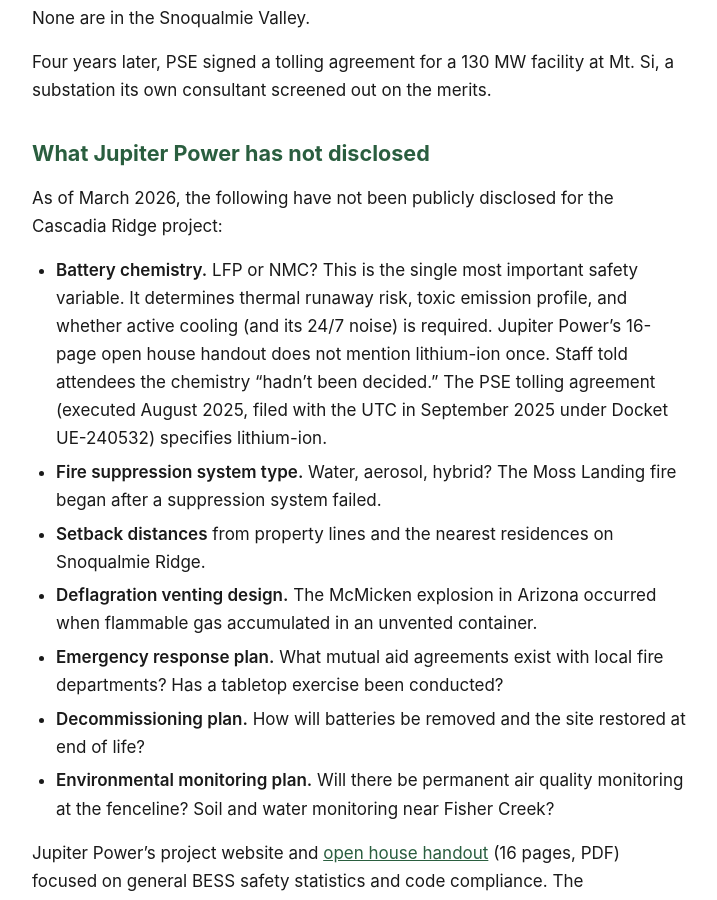
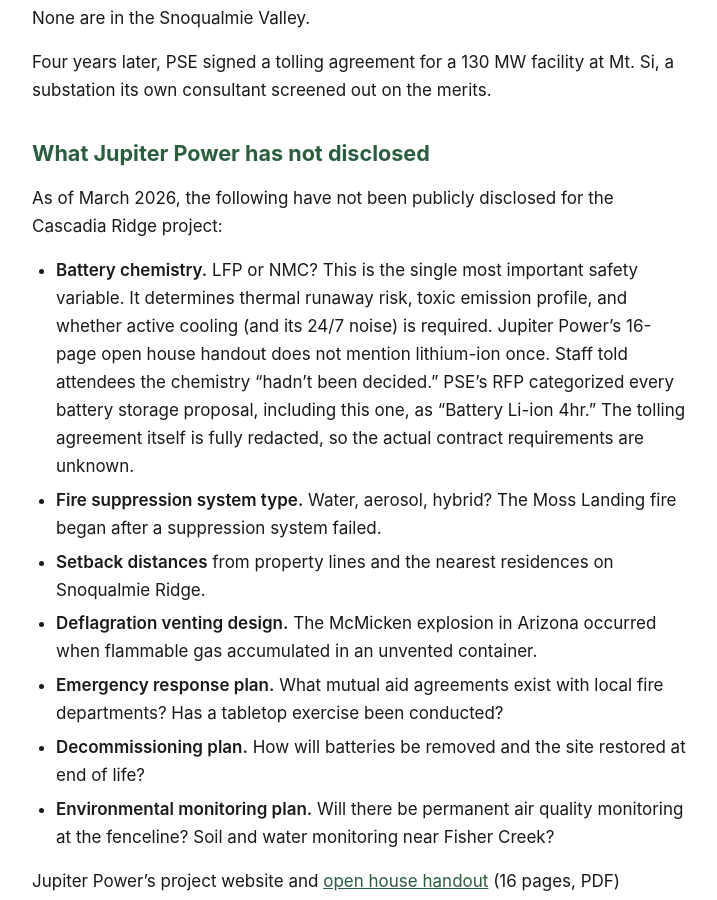
Before and after one commit to calef/cascadia-ridge-bess, a Jekyll site: the page built from _pages/project.md, in a window 1280 px wide and 900 px high, scrolled down 3267 px. Shown: the whole window, without its empty margins (280-997 px from the left). Built offline with Jekyll 4.4.1, drawn with Linux system fonts in a browser that asks for light colours.

```diff
--- a/_pages/project.md
+++ b/_pages/project.md
@@ -66,7 +66,7 @@ Four years later, PSE signed a tolling agreement for a 130 MW facility at Mt. Si
 
 As of March 2026, the following have not been publicly disclosed for the Cascadia Ridge project:
 
-- **Battery chemistry.** LFP or NMC? This is the single most important safety variable. It determines thermal runaway risk, toxic emission profile, and whether active cooling (and its 24/7 noise) is required. Jupiter Power's 16-page open house handout does not mention lithium-ion once. Staff told attendees the chemistry "hadn't been decided." The PSE tolling agreement (executed August 2025, filed with the UTC in September 2025 under Docket UE-240532) specifies lithium-ion.
+- **Battery chemistry.** LFP or NMC? This is the single most important safety variable. It determines thermal runaway risk, toxic emission profile, and whether active cooling (and its 24/7 noise) is required. Jupiter Power's 16-page open house handout does not mention lithium-ion once. Staff told attendees the chemistry "hadn't been decided." PSE's RFP categorized every battery storage proposal, including this one, as "Battery Li-ion 4hr." The tolling agreement itself is fully redacted, so the actual contract requirements are unknown.
 - **Fire suppression system type.** Water, aerosol, hybrid? The Moss Landing fire began after a suppression system failed.
 - **Setback distances** from property lines and the nearest residences on Snoqualmie Ridge.
 - **Deflagration venting design.** The McMicken explosion in Arizona occurred when flammable gas accumulated in an unvented container.
```
Also changed, not shown: _pages/what-we-are-asking.md (+1 -1 lines).
